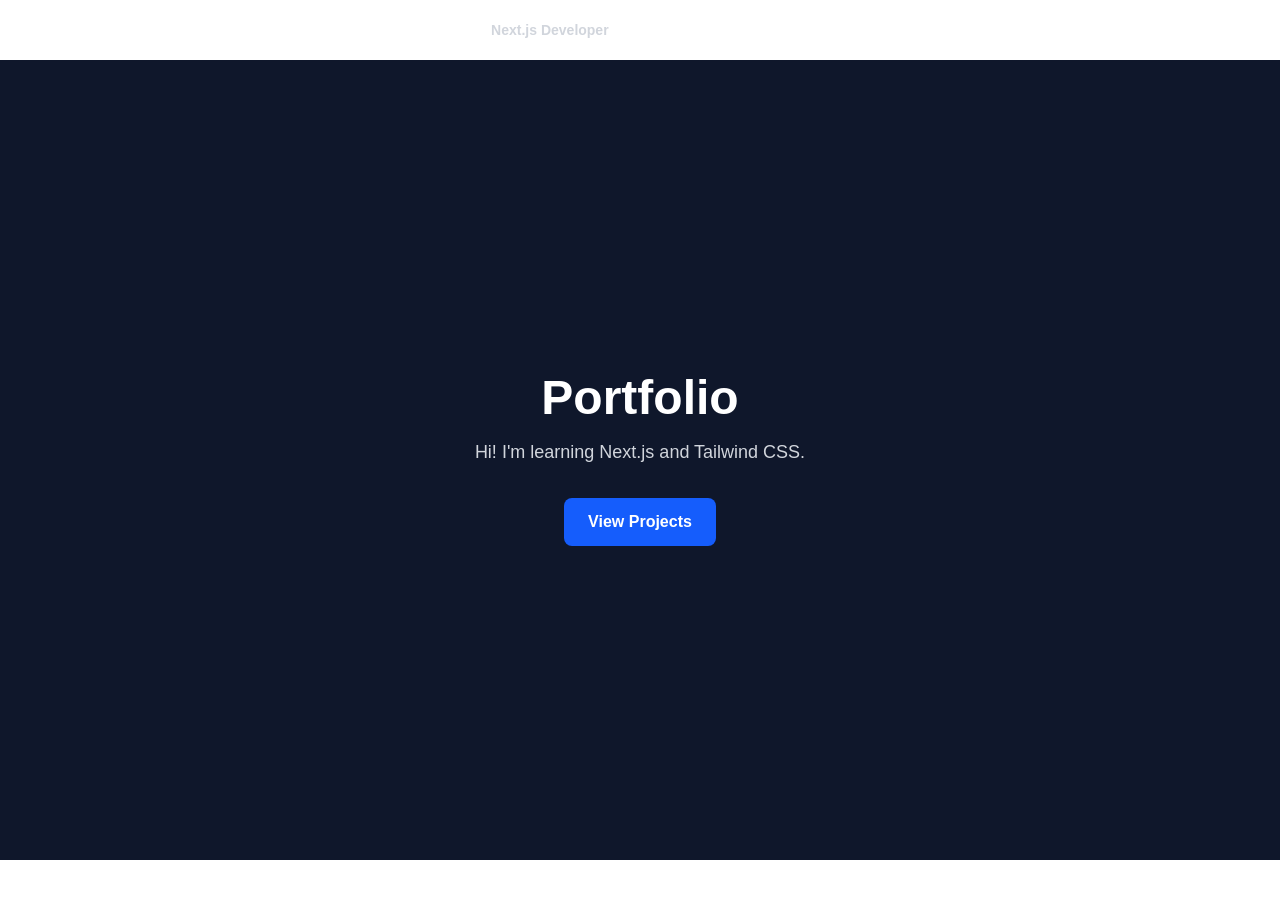
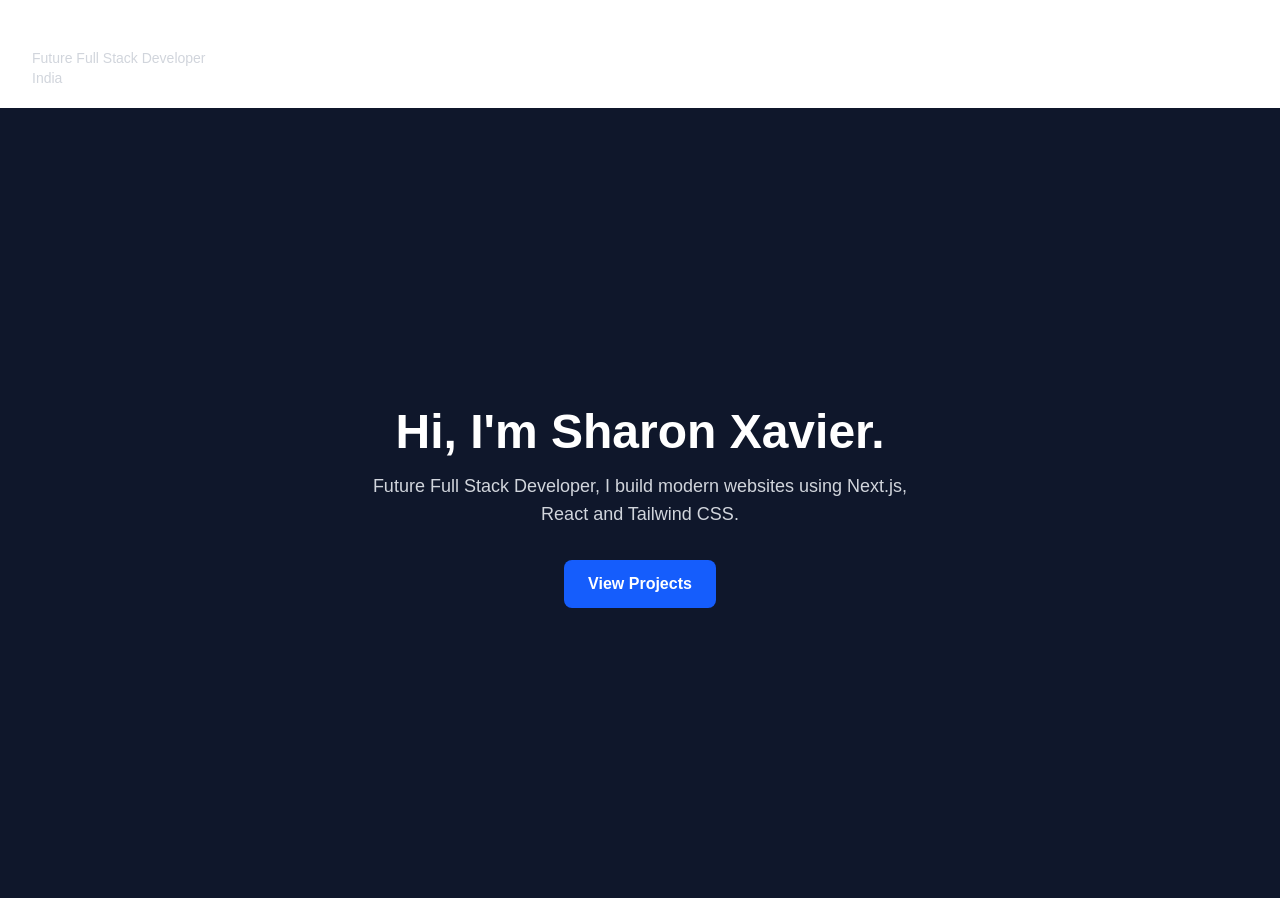
Before and after one commit to x-sharn/Proj1, a Next.js app: page / in a window 1280 px wide. Shown: the top 898 px of the page. Before the commit the page ends 860 px from the top, so only its background shows below. Built offline with nearby package versions, Linux system fonts and the light colour scheme.

Commit message:
feat: make navbar reusable using props

```diff
--- a/src/app/page.jsx
+++ b/src/app/page.jsx
@@ -3,16 +3,19 @@ import Navbar from '@/components/Navbar';
 export default function Home() {
   return (
     <>
-      <Navbar name="Sharon Xavier" role="Next.js Developer" />
+      <Navbar name="Sharon Xavier" role="Future Full Stack Developer" location="India"
+      />
 
       <main className="min-h-screen bg-slate-900 flex flex-col items-center justify-center text-white px-6">
         <h1 className="text-5xl font-bold mb-4">
-           Portfolio
+          Hi, I'm Sharon Xavier.
+
         </h1>
 
         <p className="text-lg text-gray-300 text-center max-w-xl mb-8">
-          Hi! I'm learning Next.js and Tailwind CSS.
-        </p>
+        Future Full Stack Developer,
+          I build modern websites using Next.js,
+          React and Tailwind CSS.        </p>
 
         <button className="bg-blue-600 hover:bg-blue-700 px-6 py-3 rounded-lg font-semibold transition">
           View Projects
--- a/src/components/Navbar.jsx
+++ b/src/components/Navbar.jsx
@@ -1,18 +1,26 @@
-export default function Navbar({ name, role }) {
+export default function Navbar({ name, role, location }) {
 
     return (
-        <nav className="bg-balck text-white p-4">
+        <nav className="bg-balck text-white py-5 px-8">
             <div className="container mx-auto flex justify-between items-center">
 
-                <h1 className="text-xl font-bold">
-                    {name}
-                </h1>
-                <p className="text-sm text-gray-300 font-bold">
-                    {role}
-                </p>
+                <div>
+                    <h1 className="text-xl font-bold">
+                        {name}
+                    </h1>
+
+                    <p className="text-sm text-gray-300">
+                        {role}
+                    </p>
+                    <p className="text-sm text-gray-300">
+                        {location}
+                    </p>
+                </div>
 
                 <ul className="flex space-x-4">
-                    <li>Portfolio</li>
+                    <li className="cursor-pointer hover:text-blue-400 transition">
+                        Portfolio
+                    </li>
                     <li>About</li>
                     <li>Projects</li>
                     <li>Skills</li>
```
